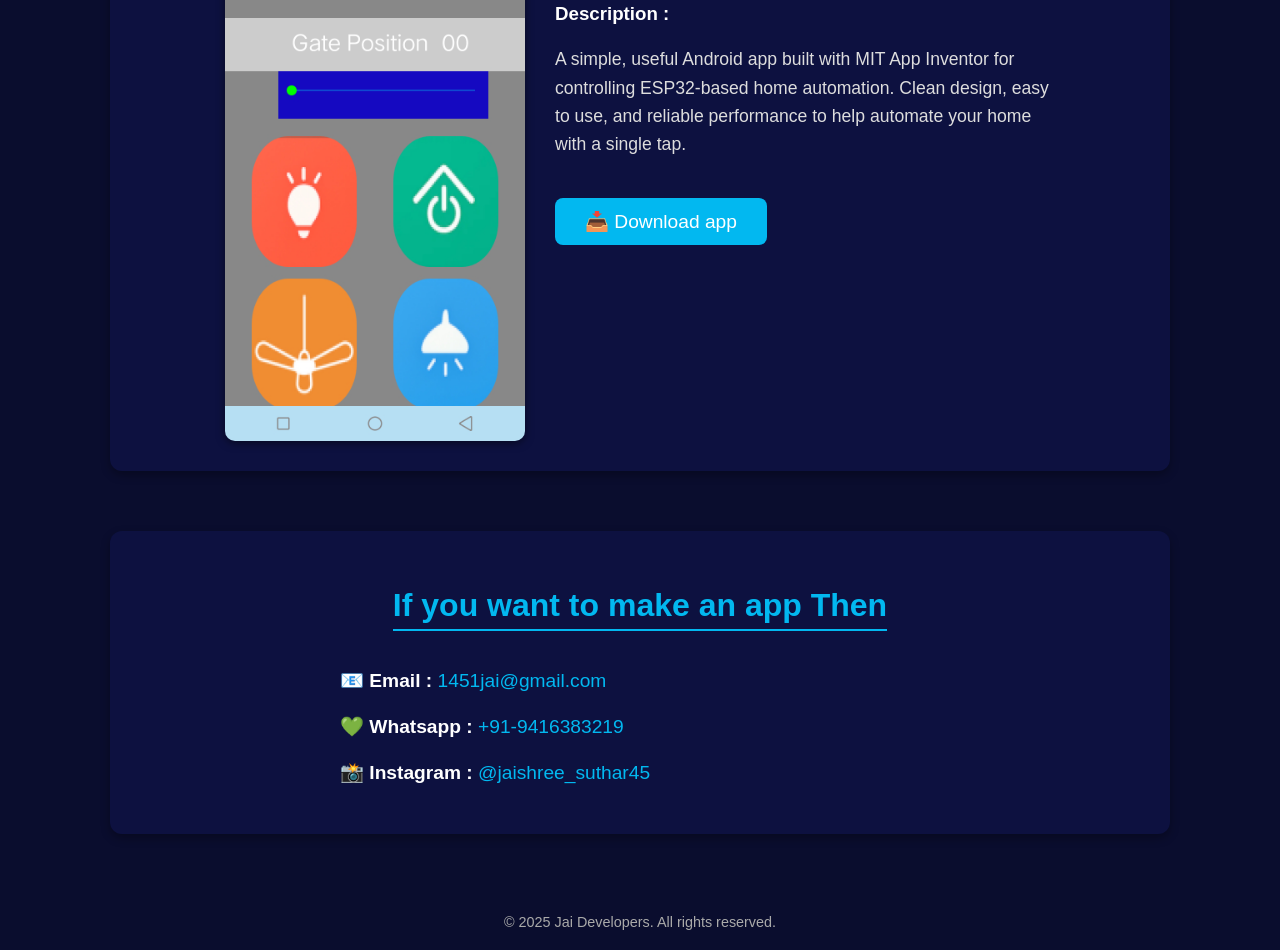
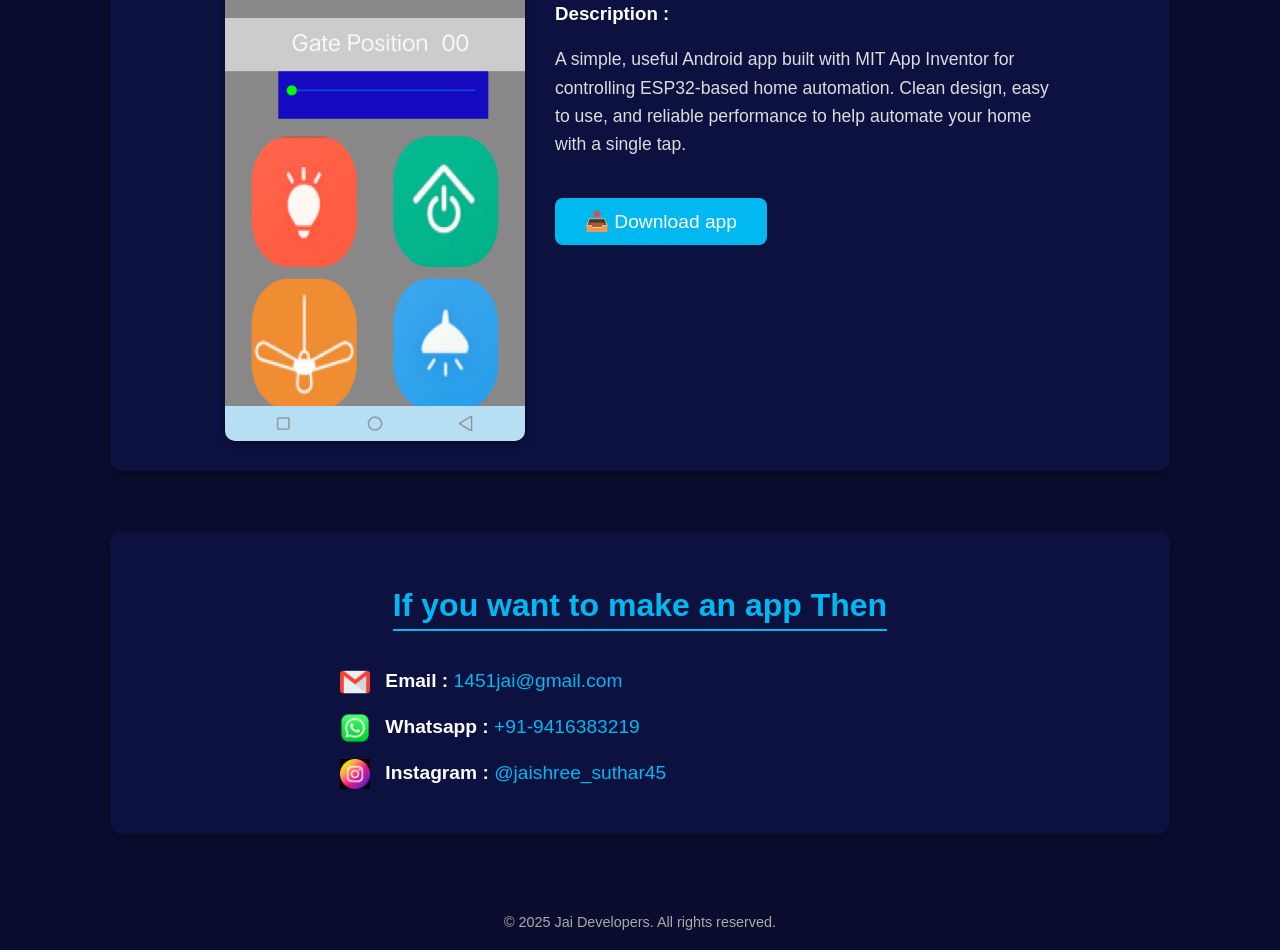
Before and after one commit to Jaishree45/jai_dovelopers, a plain HTML site: page index.html in a window 1280 px wide. Shown: the part 893-1843 px from the top of the page. Drawn offline with Linux system fonts and the light colour scheme.

Commit message:
Update index.html

```diff
--- a/index.html
+++ b/index.html
@@ -226,11 +226,24 @@
 <section id="contact">
   <h2>If you want to make an app Then</h2>
   <div class="contact-info">
-      <p>📧 <span>Email :</span> <a href="mailto:1451jai@gmail.com">1451jai@gmail.com</a></p>
-      <p>💚 <span>Whatsapp :</span> <a href="https://wa.me/919416383219">+91-9416383219</a></p>
-      <p>📸 <span>Instagram :</span> <a href="https://instagram.com/jaishree_suthar45" target="_blank">@jaishree_suthar45</a></p>
+    <p>
+      <img src="email.png" alt="Email Icon" style="height:30px; vertical-align:middle; margin-right:10px;">
+      <span>Email :</span>
+      <a href="mailto:1451jai@gmail.com">1451jai@gmail.com</a>
+    </p>
+    <p>
+      <img src="whatsapp.png" alt="WhatsApp Icon" style="height:30px; vertical-align:middle; margin-right:10px;">
+      <span>Whatsapp :</span>
+      <a href="https://wa.me/919416383219" target="_blank">+91-9416383219</a>
+    </p>
+    <p>
+      <img src="instagram.png" alt="Instagram Icon" style="height:30px; vertical-align:middle; margin-right:10px;">
+      <span>Instagram :</span>
+      <a href="https://instagram.com/jaishree_suthar45" target="_blank">@jaishree_suthar45</a>
+    </p>
   </div>
 </section>
+
 
   <footer>
     &copy; 2025 Jai Developers. All rights reserved.
```
Lines whose indentation alone changed are shown as unchanged.
